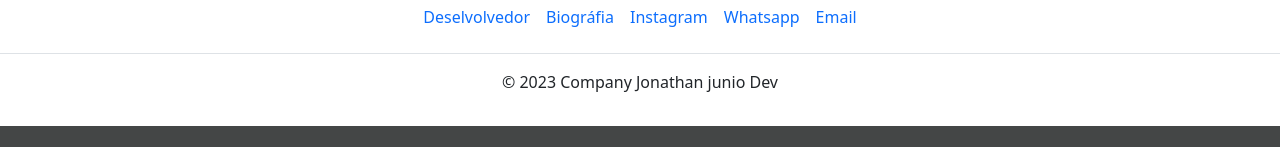
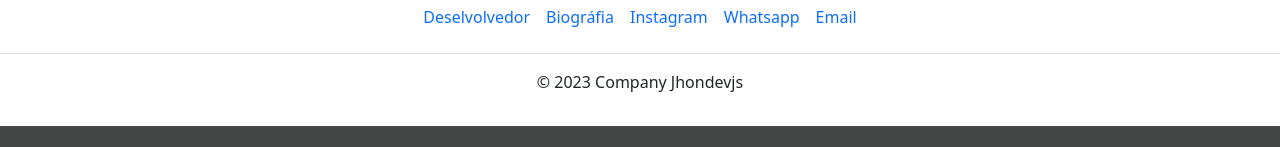
Before and after one commit to devnodejs-jhow/jogo-da-velha, a plain HTML site: page index.html in a window 1280 px wide. Shown: the part 715-862 px from the top of the page. Drawn offline with nearby package versions, Linux system fonts and the light colour scheme.

Commit message:
commit 2

```diff
--- a/index.html
+++ b/index.html
@@ -31,7 +31,7 @@
           <li class="nav-item"><a href="#" class="nav-link px-2 text-body-secondary">Whatsapp</a></li>
           <li class="nav-item"><a href="#" class="nav-link px-2 text-body-secondary">Email</a></li>
         </ul>
-        <p class="text-center text-body-secondary">© 2023 Company Jonathan junio Dev</p>
+        <p class="text-center text-body-secondary">© 2023 Company Jhondevjs</p>
       </footer>
 </body>
 <script src="script.js"></script>
```
